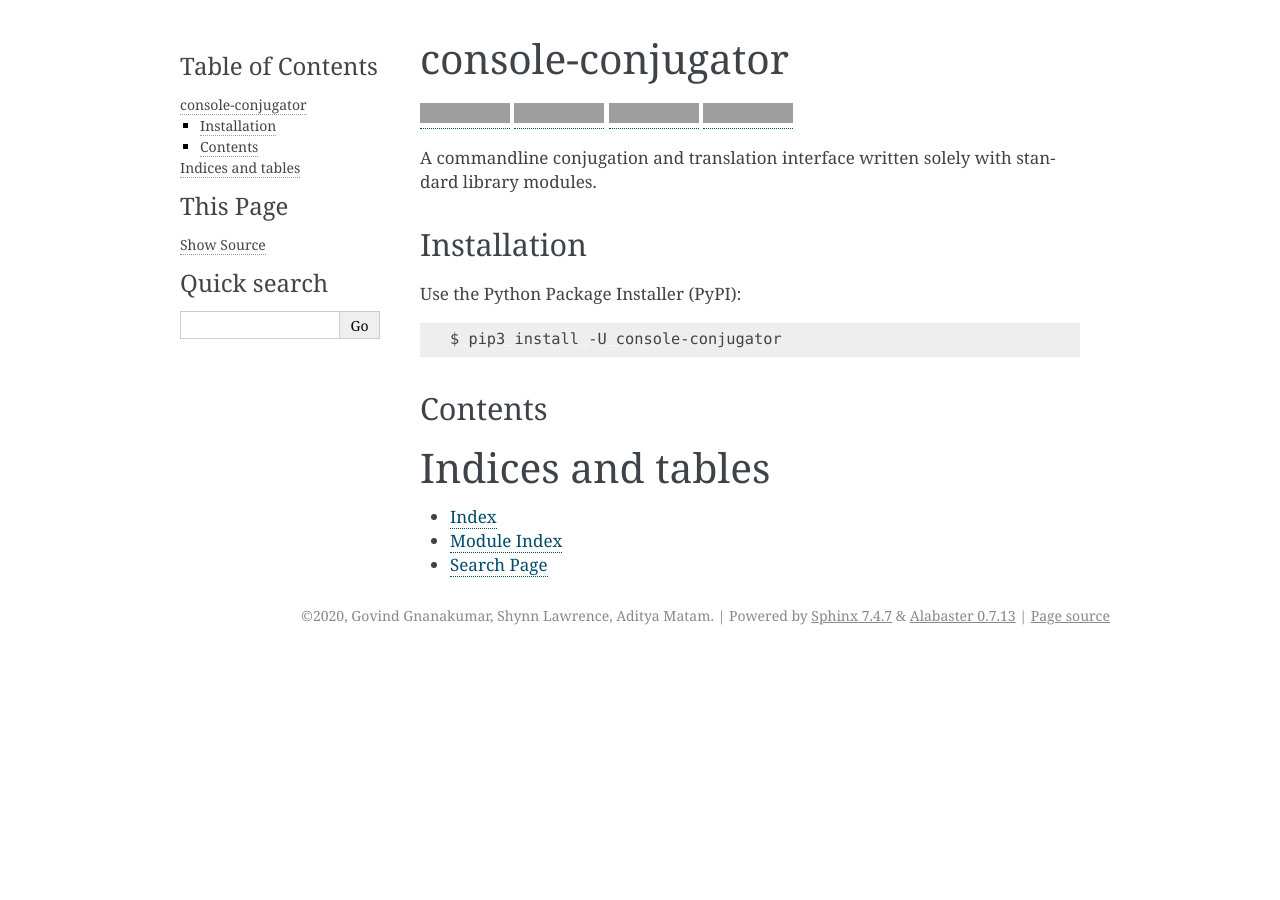
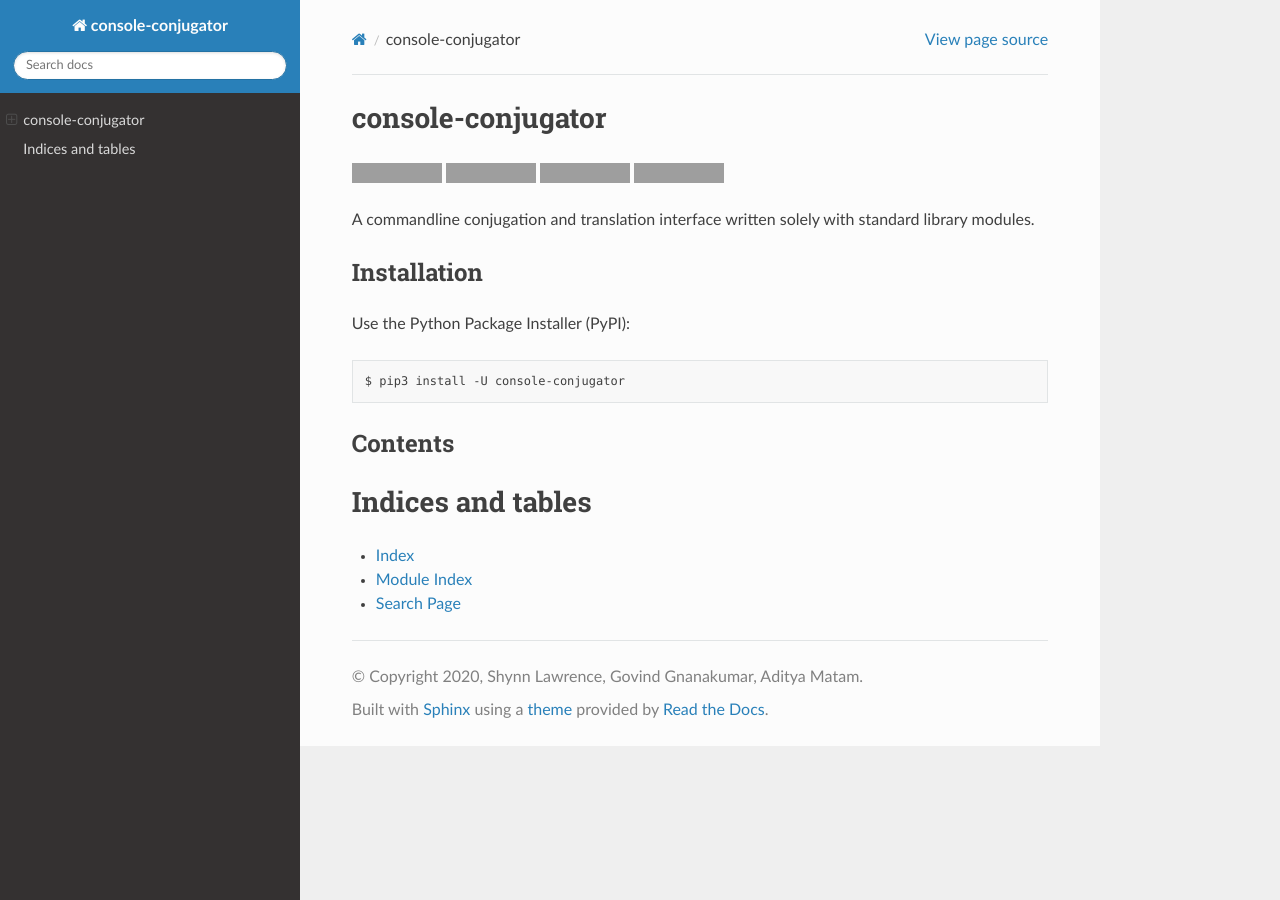
Before and after one commit to Konjugators/console-conjugator, a Sphinx documentation site: the page built from docs/source/index.rst, in a window 1280 px wide, cut to the strip 0-900 px from the top of the page. Built offline with Sphinx 7.4.7 and the Read the Docs theme 2.0.0, drawn with Linux system fonts in a browser that asks for light colours; pages that are not in the unit, such as notebooks, are missing from menus; grey boxes are pictures that could not be loaded.

Commit message:
Update conf.py

```diff
--- a/docs/source/conf.py
+++ b/docs/source/conf.py
@@ -14,12 +14,12 @@
 # import sys
 # sys.path.insert(0, os.path.abspath('.'))
 
-
+import sphinx_rtd_theme
 # -- Project information -----------------------------------------------------
 
 project = "console-conjugator"
-copyright = "2020, Govind Gnanakumar, Shynn Lawrence, Aditya Matam"
-author = "Govind Gnanakumar, Shynn Lawrence, Aditya Matam"
+copyright = "2020, Shynn Lawrence, Govind Gnanakumar, Aditya Matam"
+author = "Shynn Lawrence, Govind Gnanakumar, Aditya Matam"
 
 # The full version, including alpha/beta/rc tags
 release = "0.1.2"
@@ -47,7 +47,7 @@ exclude_patterns = []
 # a list of builtin themes.
 #
 
-html_theme = "alabaster"
+html_theme = "sphinx_rtd_theme"
 
 # Add any paths that contain custom static files (such as style sheets) here,
 # relative to this directory. They are copied after the builtin static files,
```
